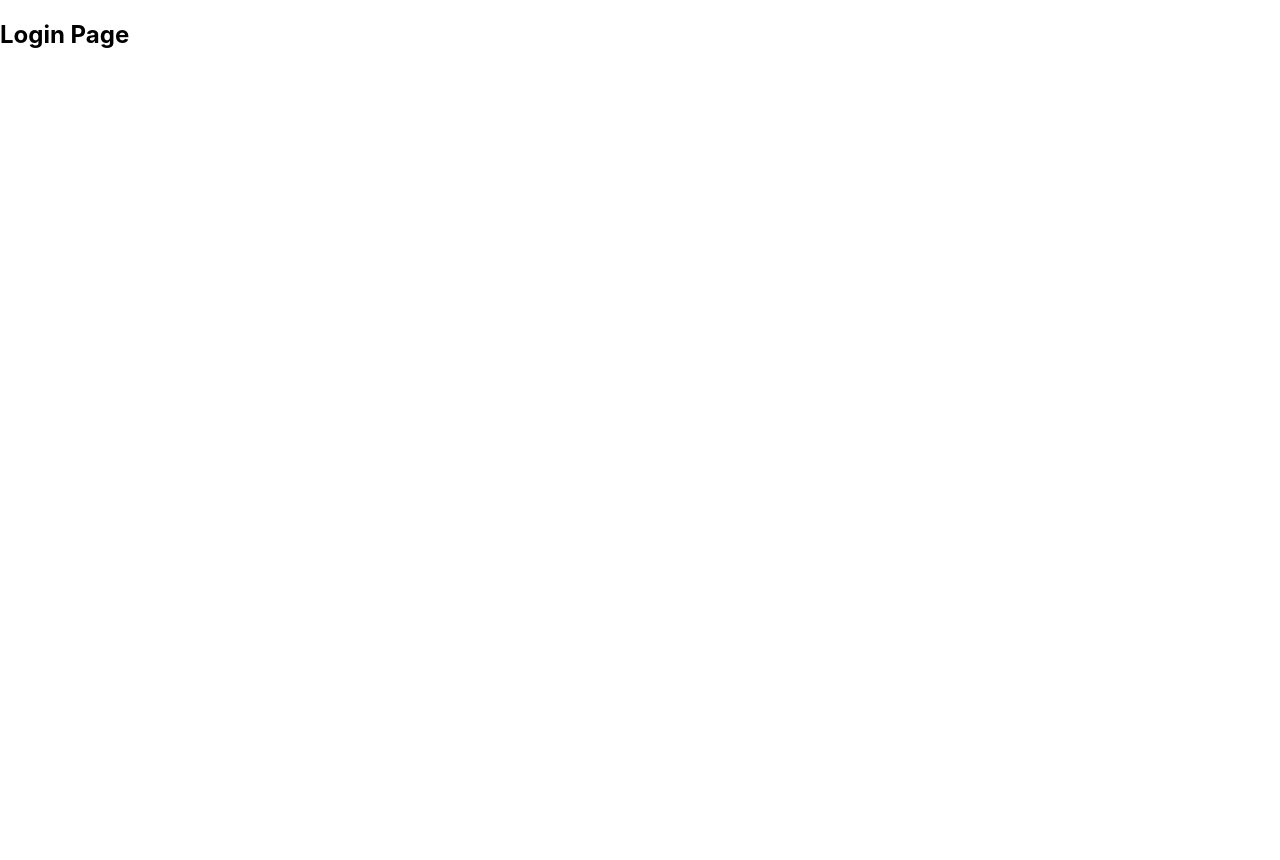
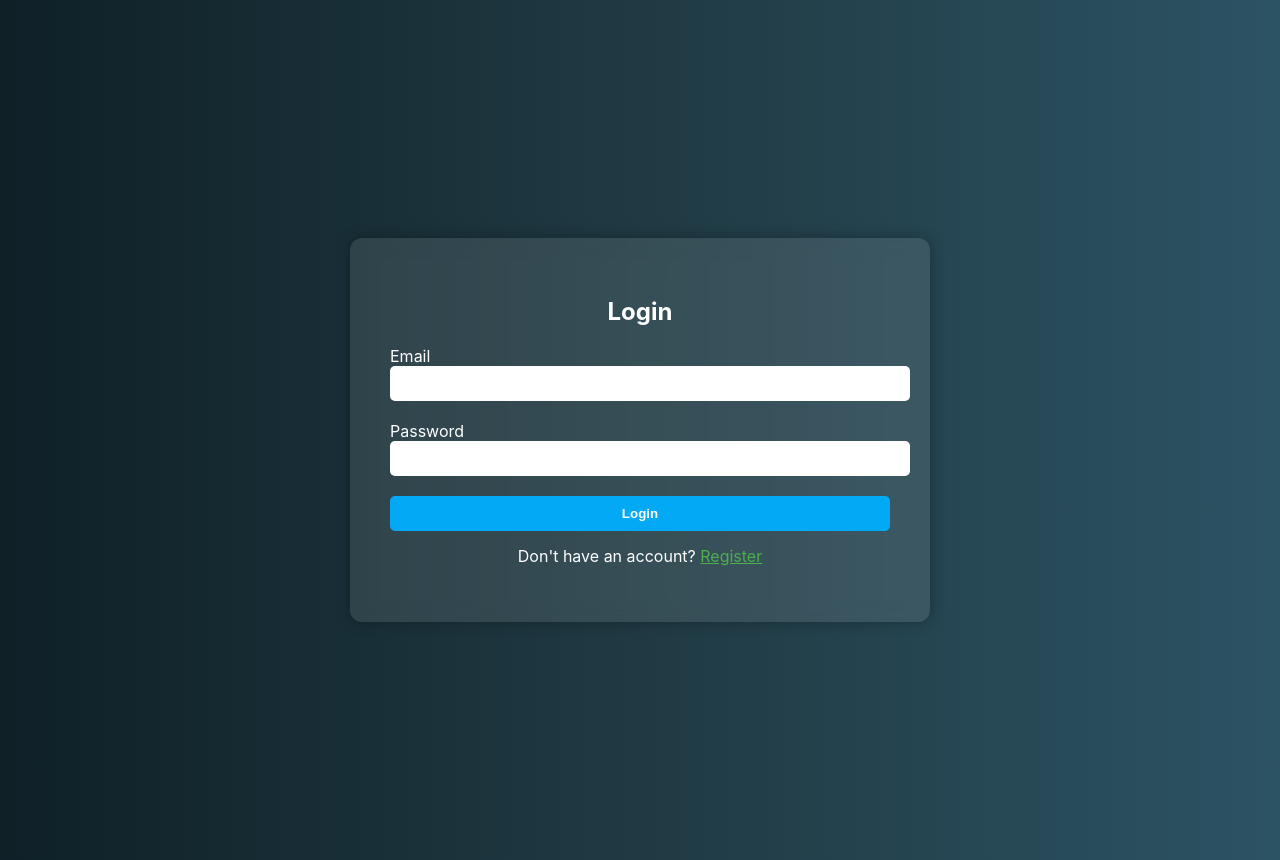
Before and after one commit to Anambomax/KeNHA_CONNECT, a React (Create React App) app in the folder kenha-connect-ui/: page /login in a window 1280 px wide. Before the commit the page ends 800 px from the top, so only its background shows below. Built offline with nearby package versions, Linux system fonts and the light colour scheme.

Commit message:
landing page

```diff
--- a/kenha-connect-ui/src/pages/Landing.jsx
+++ b/kenha-connect-ui/src/pages/Landing.jsx
@@ -1,35 +1,43 @@
 import { Link } from "react-router-dom";
 
 export default function Landing() {
-  const backgroundStyle = {
-    backgroundImage: "url('/images/road-bg.jpg')",
-    backgroundSize: "cover",
-    backgroundPosition: "center",
-    height: "100vh",
-    color: "white",
-    display: "flex",
-    flexDirection: "column",
-    justifyContent: "center",
-    alignItems: "center",
-    textShadow: "2px 2px 4px rgba(0,0,0,0.8)",
-  };
-
   return (
-    <div style={backgroundStyle}>
-      <h1 style={{ fontSize: "3rem", marginBottom: "1rem" }}>Welcome to KeNHA_Connect</h1>
-      <p style={{ fontSize: "1.5rem", marginBottom: "2rem", maxWidth: "600px", textAlign: "center" }}>
-        Report road issues in real time and view resolved incidents across Kenya
-      </p>
-      <div>
+    <div
+      style={{
+        background: "linear-gradient(to right, #0f2027, #203a43, #2c5364)",
+        minHeight: "100vh",
+        display: "flex",
+        flexDirection: "column",
+        justifyContent: "center",
+        alignItems: "center",
+        padding: "20px",
+        color: "#fff",
+      }}
+    >
+      <div
+        style={{
+          backgroundColor: "rgba(255, 255, 255, 0.1)",
+          backdropFilter: "blur(10px)",
+          padding: "40px",
+          borderRadius: "20px",
+          textAlign: "center",
+          maxWidth: "600px",
+          boxShadow: "0 0 10px rgba(0,0,0,0.3)",
+        }}
+      >
+        <h1 style={{ fontSize: "3rem", marginBottom: "10px" }}>KeNHA_Connect</h1>
+        <p style={{ fontSize: "1.3rem", marginBottom: "30px" }}>
+          Report and follow up on road issues across Kenya
+        </p>
         <Link
           to="/register"
           style={{
-            backgroundColor: "#00bcd4",
-            color: "white",
-            padding: "10px 20px",
-            borderRadius: "20px",
+            backgroundColor: "#03a9f4",
+            color: "#fff",
+            padding: "10px 25px",
+            borderRadius: "30px",
+            marginRight: "15px",
             textDecoration: "none",
-            marginRight: "15px",
             fontWeight: "bold",
           }}
         >
@@ -39,9 +47,9 @@ export default function Landing() {
           to="/login"
           style={{
             backgroundColor: "#4caf50",
-            color: "white",
-            padding: "10px 20px",
-            borderRadius: "20px",
+            color: "#fff",
+            padding: "10px 25px",
+            borderRadius: "30px",
             textDecoration: "none",
             fontWeight: "bold",
           }}
--- a/kenha-connect-ui/src/pages/Login.jsx
+++ b/kenha-connect-ui/src/pages/Login.jsx
@@ -1,3 +1,101 @@
+import { useState } from 'react';
+import { Link } from 'react-router-dom';
+
 export default function Login() {
-  return <h2>Login Page</h2>;
+  const [form, setForm] = useState({ email: '', password: '' });
+  const [error, setError] = useState('');
+
+  const handleChange = (e) => {
+    setForm({ ...form, [e.target.name]: e.target.value });
+  };
+
+  const handleSubmit = (e) => {
+    e.preventDefault();
+    if (!form.email || !form.password) {
+      setError("Both fields are required.");
+    } else {
+      setError('');
+      console.log("Logging in with:", form);
+      // TODO: Add backend login call
+    }
+  };
+
+  return (
+    <div
+      style={{
+        background: "linear-gradient(to right, #0f2027, #203a43, #2c5364)", // SAME as register & landing
+        minHeight: "100vh",
+        display: "flex",
+        justifyContent: "center",
+        alignItems: "center",
+        padding: "30px",
+        color: "#fff"
+      }}
+    >
+      <div
+        style={{
+          background: "rgba(255, 255, 255, 0.1)", // Glassy form
+          backdropFilter: "blur(10px)",
+          padding: "40px",
+          borderRadius: "12px",
+          width: "100%",
+          maxWidth: "500px",
+          boxShadow: "0 0 15px rgba(0,0,0,0.3)"
+        }}
+      >
+        <h2 style={{ textAlign: "center", marginBottom: "20px" }}>Login</h2>
+        {error && <p style={{ color: "#ff5722", textAlign: "center" }}>{error}</p>}
+        <form onSubmit={handleSubmit}>
+          <div style={{ marginBottom: "20px" }}>
+            <label>Email</label>
+            <input
+              type="email"
+              name="email"
+              value={form.email}
+              onChange={handleChange}
+              style={{
+                width: "100%",
+                padding: "10px",
+                borderRadius: "5px",
+                border: "none"
+              }}
+            />
+          </div>
+          <div style={{ marginBottom: "20px" }}>
+            <label>Password</label>
+            <input
+              type="password"
+              name="password"
+              value={form.password}
+              onChange={handleChange}
+              style={{
+                width: "100%",
+                padding: "10px",
+                borderRadius: "5px",
+                border: "none"
+              }}
+            />
+          </div>
+          <button
+            type="submit"
+            style={{
+              width: "100%",
+              backgroundColor: "#03a9f4", // Same button color as Register
+              color: "#fff",
+              border: "none",
+              padding: "10px",
+              borderRadius: "5px",
+              fontWeight: "bold"
+            }}
+          >
+            Login
+          </button>
+          <p style={{ marginTop: "15px", textAlign: "center" }}>
+            Don't have an account?{" "}
+            <Link to="/register" style={{ color: "#4caf50" }}>Register</Link>
+          </p>
+        </form>
+      </div>
+    </div>
+  );
 }
--- a/kenha-connect-ui/src/pages/Register.jsx
+++ b/kenha-connect-ui/src/pages/Register.jsx
@@ -1,11 +1,107 @@
-import { Link } from "react-router-dom";
+import { useState } from 'react';
+import { Link } from 'react-router-dom';
 
-export default function Landing() {
+export default function Register() {
+  const [form, setForm] = useState({
+    name: '',
+    email: '',
+    county: '',
+    phone: '',
+    password: '',
+    confirmPassword: ''
+  });
+  const [errors, setErrors] = useState({});
+
+  const handleChange = (e) => {
+    setForm({ ...form, [e.target.name]: e.target.value });
+  };
+
+  const validate = () => {
+    let temp = {};
+    if (!form.name) temp.name = 'Name is required';
+    if (!form.email.includes('@')) temp.email = 'Email is invalid';
+    if (!form.county) temp.county = 'Select a county';
+    if (!form.phone.match(/^\d{10}$/)) temp.phone = 'Phone must be 10 digits';
+    if (form.password.length < 6) temp.password = 'Password too short';
+    if (form.password !== form.confirmPassword) temp.confirmPassword = 'Passwords do not match';
+    setErrors(temp);
+    return Object.keys(temp).length === 0;
+  };
+
+  const handleSubmit = (e) => {
+    e.preventDefault();
+    if (validate()) {
+      console.log('Registered:', form);
+    }
+  };
+
   return (
-    <div style={{ textAlign: "center", marginTop: "50px" }}>
-      <h1>Welcome to KeNHA_Connect</h1>
-      <p>Report road incidents and view resolved issues</p>
-      <Link to="/register">Register</Link> | <Link to="/login">Login</Link>
+    <div style={{
+      background: "linear-gradient(to right, #0f2027, #203a43, #2c5364)",
+      minHeight: "100vh",
+      padding: "40px",
+      color: "#fff",
+    }}>
+      <div style={{
+        maxWidth: "600px",
+        background: "#ffffff22",
+        backdropFilter: "blur(10px)",
+        margin: "auto",
+        padding: "30px",
+        borderRadius: "12px",
+        boxShadow: "0 0 15px rgba(0,0,0,0.3)",
+      }}>
+        <h2 style={{ textAlign: "center", marginBottom: "20px" }}>Create Your Account</h2>
+        <form onSubmit={handleSubmit}>
+          {['name', 'email', 'county', 'phone', 'password', 'confirmPassword'].map((field, index) => (
+            <div key={index} style={{ marginBottom: '15px' }}>
+              <label>{field.charAt(0).toUpperCase() + field.slice(1)}</label><br />
+              {field === 'county' ? (
+                <select
+                  name="county"
+                  value={form.county}
+                  onChange={handleChange}
+                  style={{ width: "100%", padding: "10px", borderRadius: "5px", border: "none" }}
+                >
+                  <option value="">-- Select County --</option>
+                  <option value="Nairobi">Nairobi</option>
+                  <option value="Mombasa">Mombasa</option>
+                  <option value="Kisumu">Kisumu</option>
+                </select>
+              ) : (
+                <input
+                  type={field.toLowerCase().includes('password') ? 'password' : 'text'}
+                  name={field}
+                  value={form[field]}
+                  onChange={handleChange}
+                  style={{ width: "100%", padding: "10px", borderRadius: "5px", border: "none" }}
+                />
+              )}
+              {errors[field] && (
+                <div style={{ color: "#f44336", fontSize: "12px" }}>{errors[field]}</div>
+              )}
+            </div>
+          ))}
+          <button
+            type="submit"
+            style={{
+              background: "#03a9f4",
+              padding: "10px 20px",
+              border: "none",
+              borderRadius: "5px",
+              color: "#fff",
+              fontWeight: "bold",
+              width: "100%",
+              marginTop: "10px"
+            }}
+          >
+            Register
+          </button>
+          <p style={{ textAlign: "center", marginTop: "15px" }}>
+            Already registered? <Link to="/login" style={{ color: "#4caf50" }}>Login here</Link>
+          </p>
+        </form>
+      </div>
     </div>
   );
 }
```
